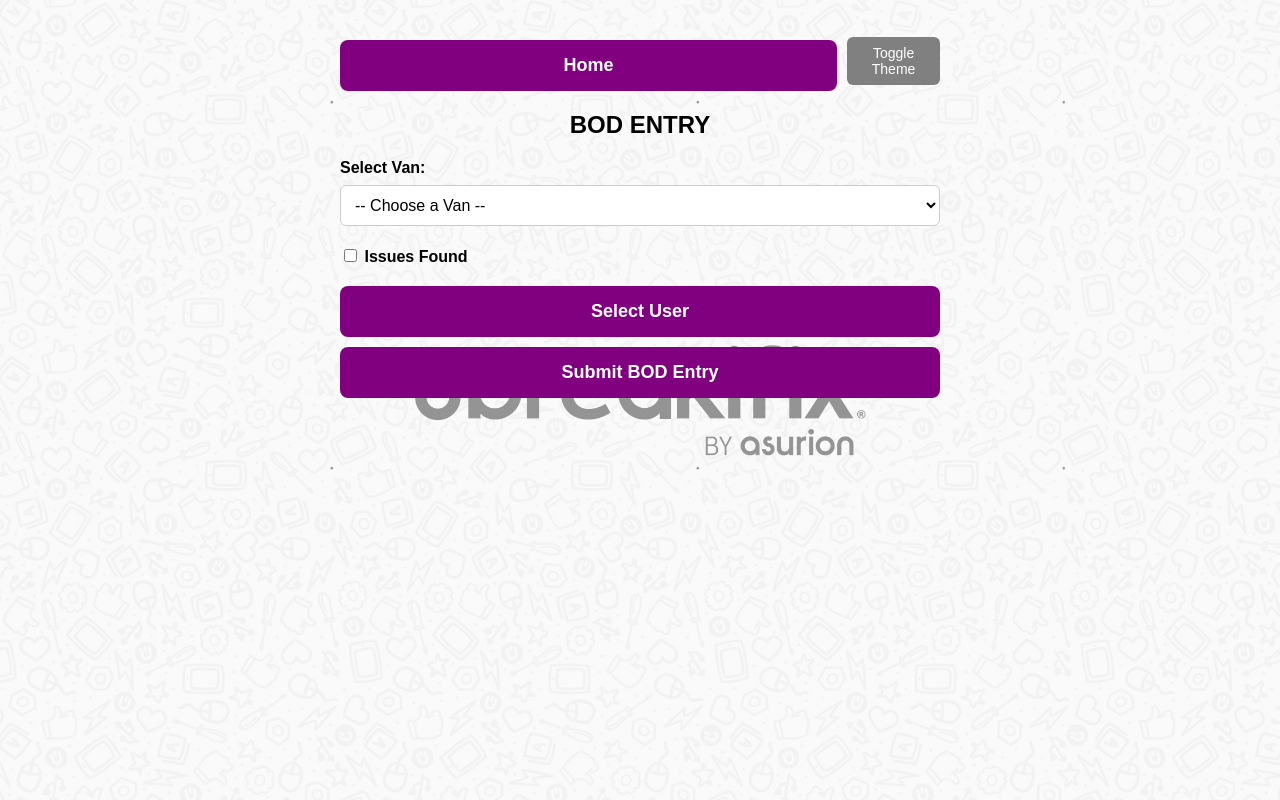
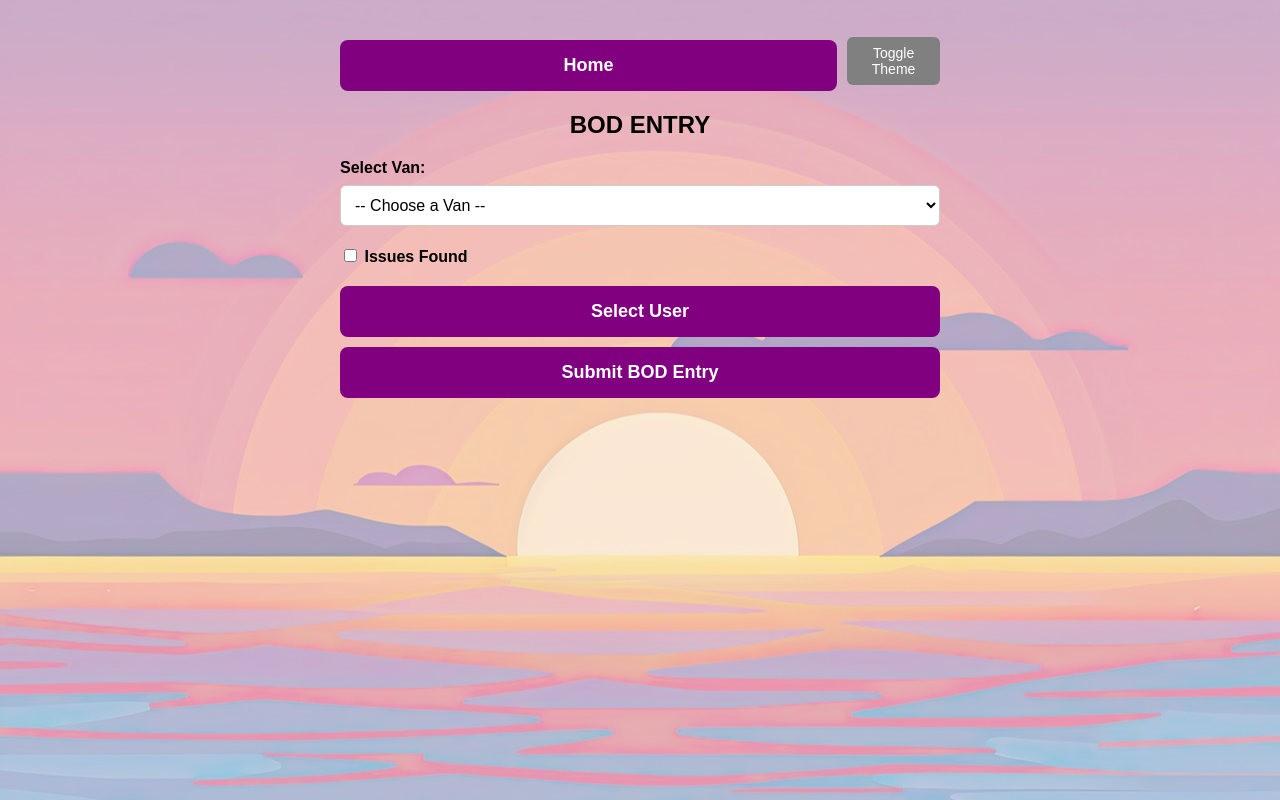
Before and after one commit to ROBUFFS9377/van-check, a plain HTML site: page BOD.html in a window 1280 px wide. Drawn offline with Linux system fonts and the light colour scheme.

Commit message:
Update BOD.html

```diff
--- a/BOD.html
+++ b/BOD.html
@@ -31,7 +31,7 @@
         left: 0;
         width: 100%;
         height: 100%;
-        background: url("images/ubreakifix_cover.jpg") no-repeat center center;
+        background: url("images/lofi_day.jpg") no-repeat center center;
         background-size: cover;
         opacity: 0.4;
         z-index: -1;
```
